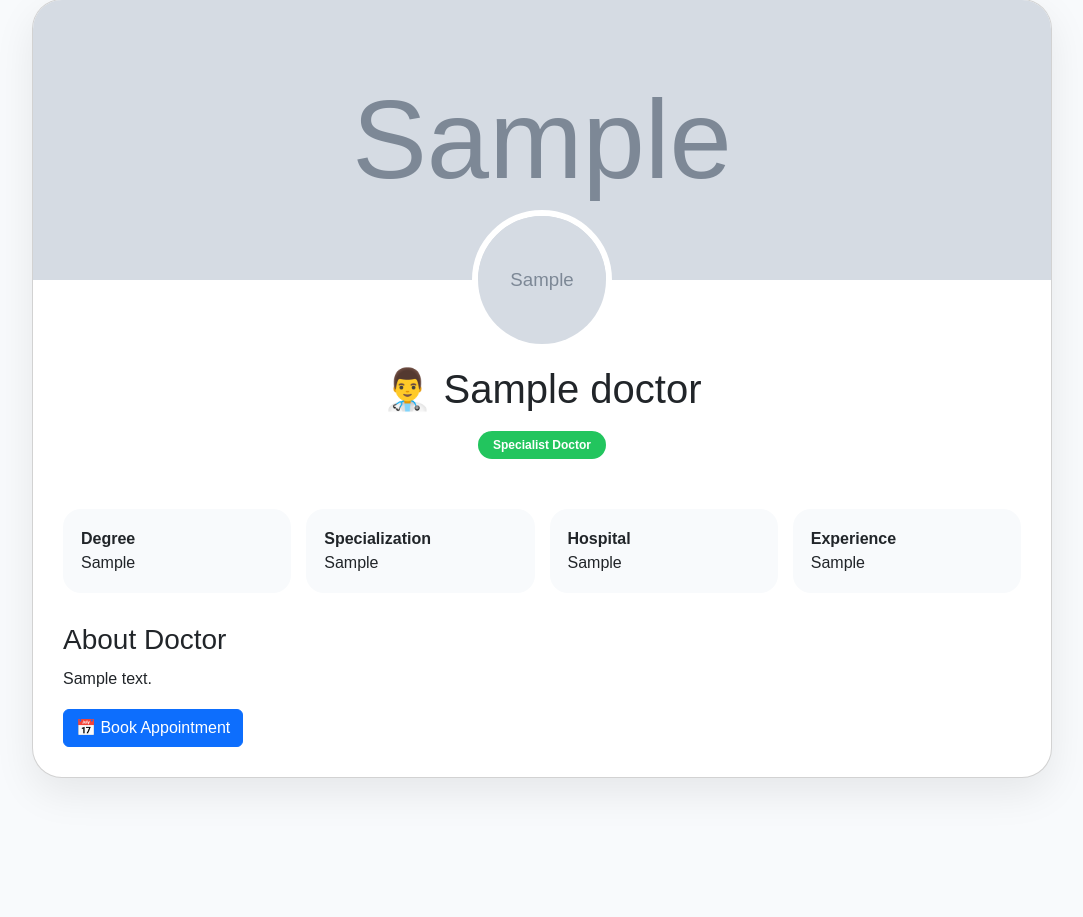
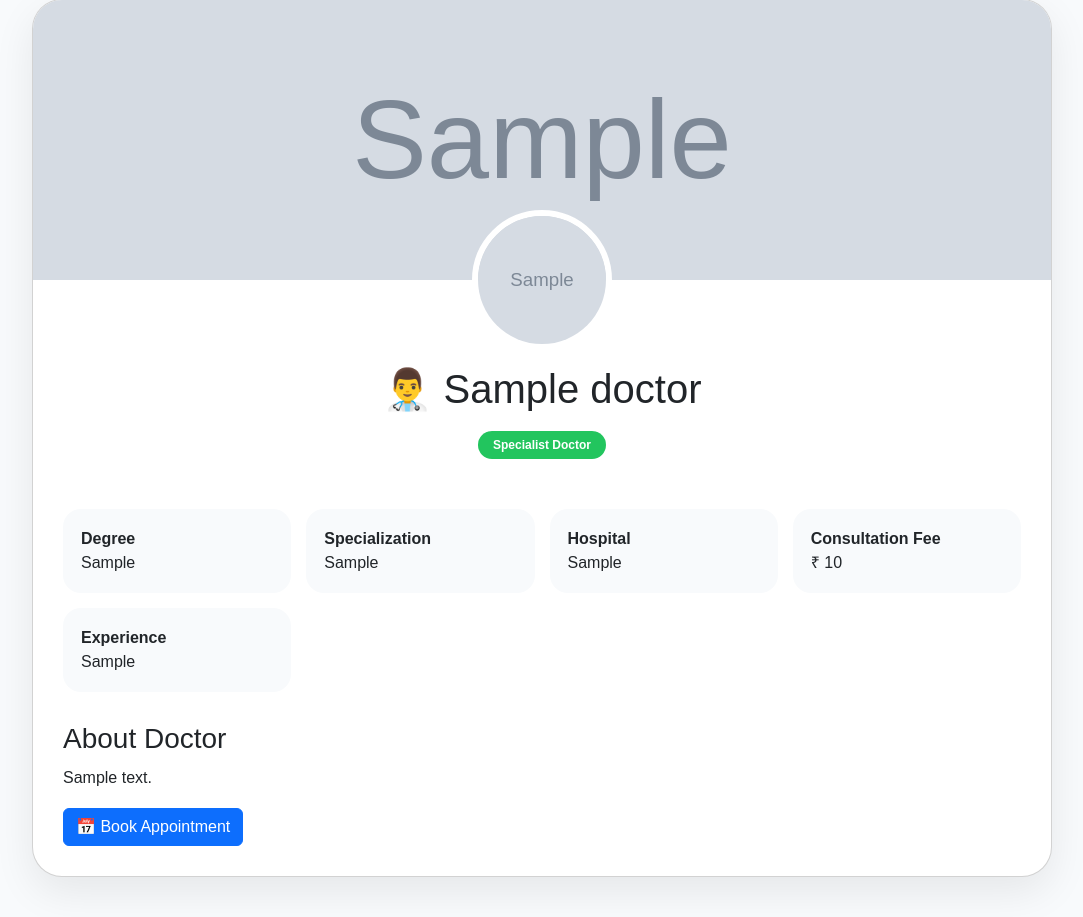
Before and after one commit to sujitfalia72-glitch/S.F-Fast-solution-hub, a Flask app: page /chamber/doctor/view/1 in a window 1280 px wide. Shown: the part 77-994 px from the top of the page, without its empty margins (98-1181 px from the left). Before the commit the page ends 862 px from the top, so only its background shows below. Run offline with Flask 3, Linux system fonts and the light colour scheme; tables that the repository leaves empty hold one stand-in row (values such as "Sample post"); grey boxes marked "Sample" are stand-in pictures; some libraries are stand-ins or nearby versions.

Commit message:
Update doctor_details.html

```diff
--- a/templates/doctor/doctor_details.html
+++ b/templates/doctor/doctor_details.html
@@ -139,6 +139,12 @@ class="cover">
         </div>
 
         <div class="info">
+            <strong>Consultation Fee</strong>
+            <br>
+            ₹ {{ doctor.consultation_fee or 0 }}
+        </div>
+
+        <div class="info">
             <strong>Experience</strong>
             <br>
             {{ doctor.experience }}
```
